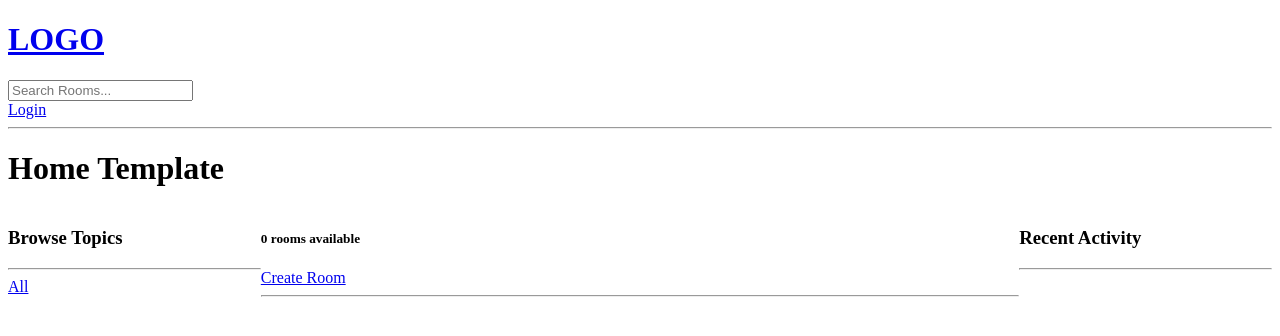
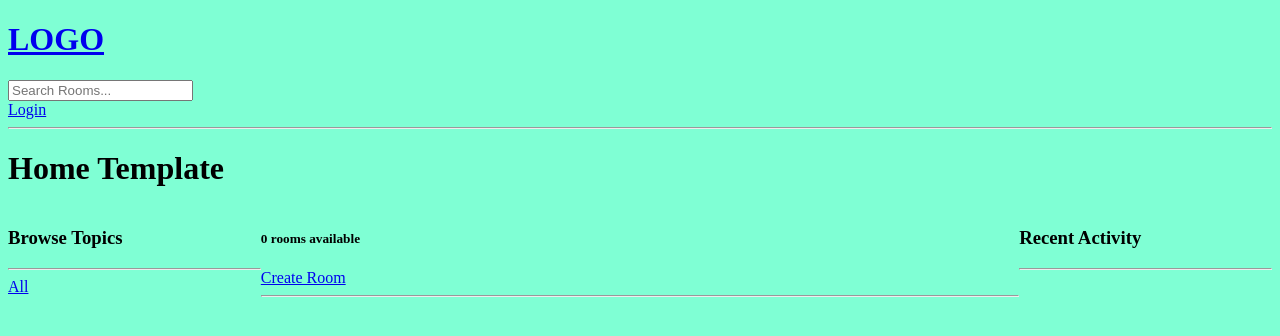
Before and after one commit to Anas-Shakeel/studybuddy-webapp, a Django app: page / in a window 1280 px wide. Shown: the top 336 px of the page. Run offline with Django 5.2, Linux system fonts and the light colour scheme; data that the repository does not hold is empty.

Commit message:
Add static directory

```diff
--- /dev/null
+++ b/studybud/static/styles/style.css
@@ -0,0 +1,3 @@
+body {
+    background-color: aquamarine;
+}
--- a/studybud/studybud/settings.py
+++ b/studybud/studybud/settings.py
@@ -117,6 +117,9 @@ USE_TZ = True
 # https://docs.djangoproject.com/en/5.1/howto/static-files/
 
 STATIC_URL = "static/"
+STATICFILES_DIRS = [BASE_DIR / "static"]
+# STATIC_ROOT = ...
+
 
 # Default primary key field type
 # https://docs.djangoproject.com/en/5.1/ref/settings/#default-auto-field
--- a/studybud/templates/layout.html
+++ b/studybud/templates/layout.html
@@ -1,9 +1,12 @@
+{% load static %}
+
 <!DOCTYPE html>
 <html lang="en">
     <head>
         <meta charset="UTF-8" />
         <meta name="viewport" content="width=device-width, initial-scale=1.0" />
         <title>{% block title %}{% endblock %}</title>
+        <link rel="stylesheet" href="{% static 'styles/style.css' %}" />
     </head>
     <body>
         <!--Navbar-->
```
